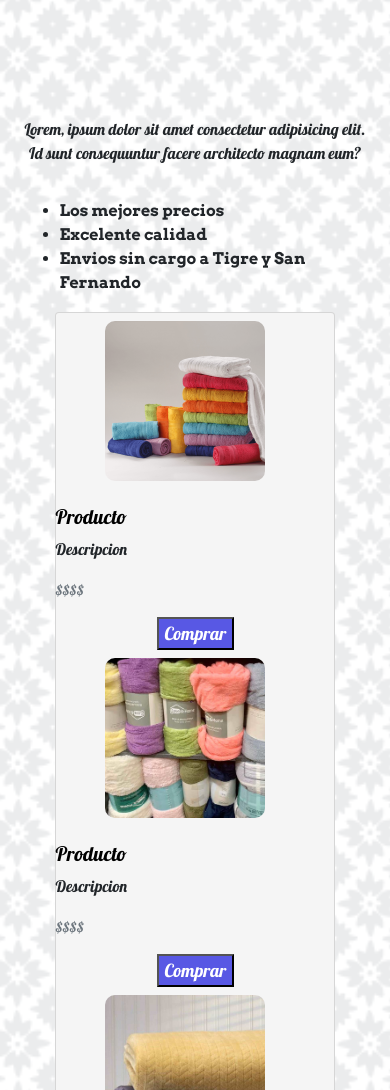
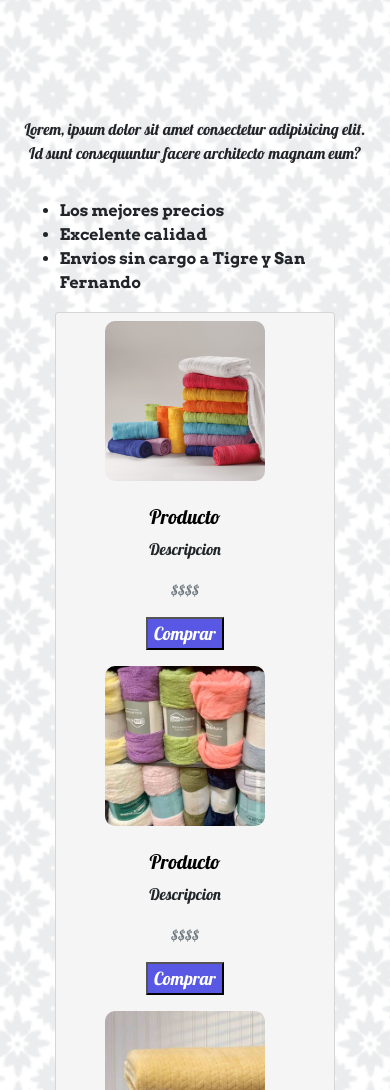
Before and after one commit to MatiasCarrera/lasmariasblanqueria, a plain HTML site: page views/Productos.html in a window 390 px wide. Shown: the part 211-1301 px from the top of the page. Drawn offline with nearby package versions, Linux system fonts and the light colour scheme.

Commit message:
cambios en el css de productos

```diff
--- a/scss/style.scss
+++ b/scss/style.scss
@@ -157,12 +157,9 @@ font-family: 'Arvo', serif;
     padding-left: 0 !important;
 }
 .card__body{
-   /* margin: 1rem !important;*/
     font-size: large;
-    padding: 0 !important;
-    margin: 0 !important;
     text-align: left !important;
-    margin-left: 3rem;
+    margin-left: 2rem;
 
 }
 .card__title{
@@ -173,8 +170,18 @@ font-family: 'Arvo', serif;
 .card{
     padding-right: 20px !important ;
     width: 100% !important;
-    margin: 0 !important;
-   background-color: whitesmoke;
+    background-color: whitesmoke;
+}
+
+
+
+button{
+    background-color: rgb(88, 88, 228);
+    margin-right: 5rem !important;
+    color: white  ;
+}
+.comprar{
+    text-align: right !important;
 }
 
 @media (max-width: 768px){
@@ -183,15 +190,20 @@ font-family: 'Arvo', serif;
         margin: 0 !important;
         margin-left: 10% !important;
     }
-}
+    .card__body{
+        font-size: large;
+        text-align: center !important;
+        margin-left: 0;
+    }
+    button{
+        margin-right: 0 !important;
+        margin-bottom: 0.5rem;
+    }
 
-button{
-    background-color: rgb(88, 88, 228);
-    margin-right: 5rem !important;
-    color: white;
-}
-.comprar{
-    text-align: right !important;
+    .comprar{
+        text-align: center !important;
+
+    }
 }
 
 /*envios*/
```
Also changed, not shown: css/style.css.
